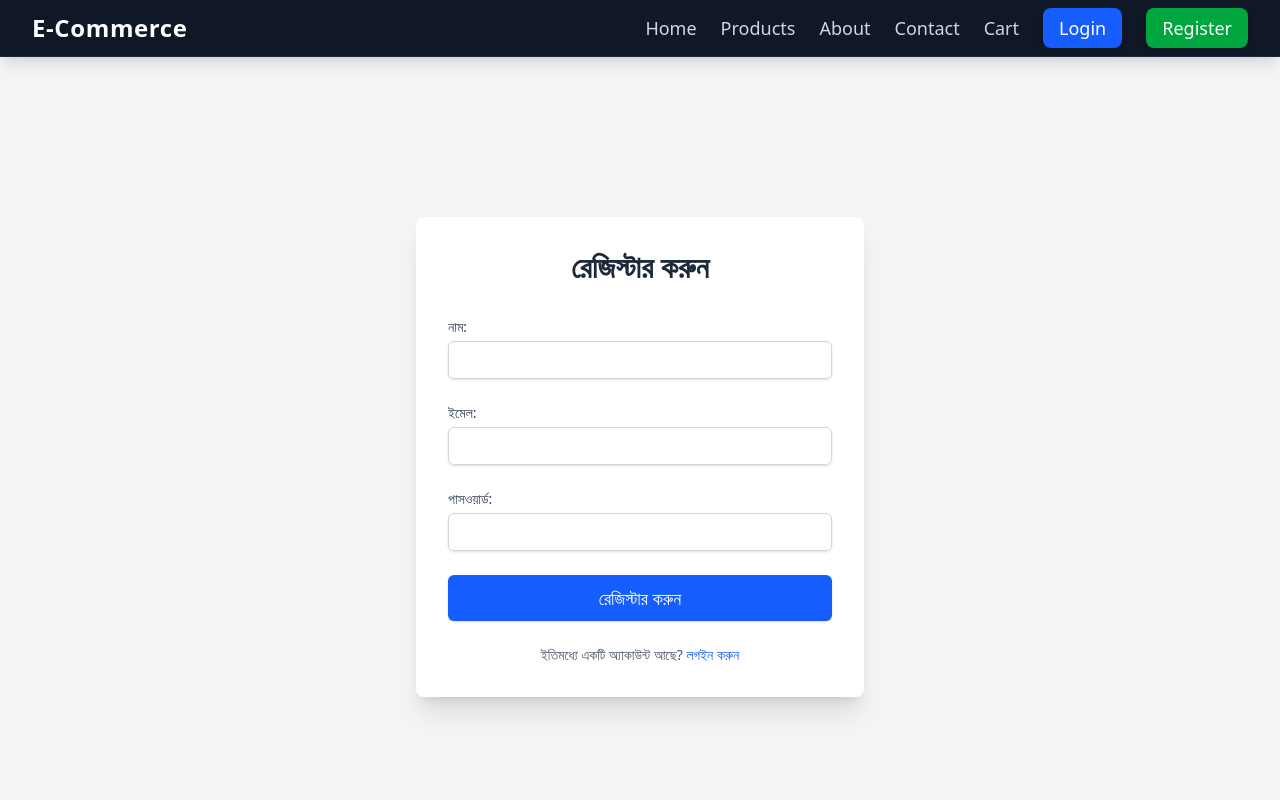
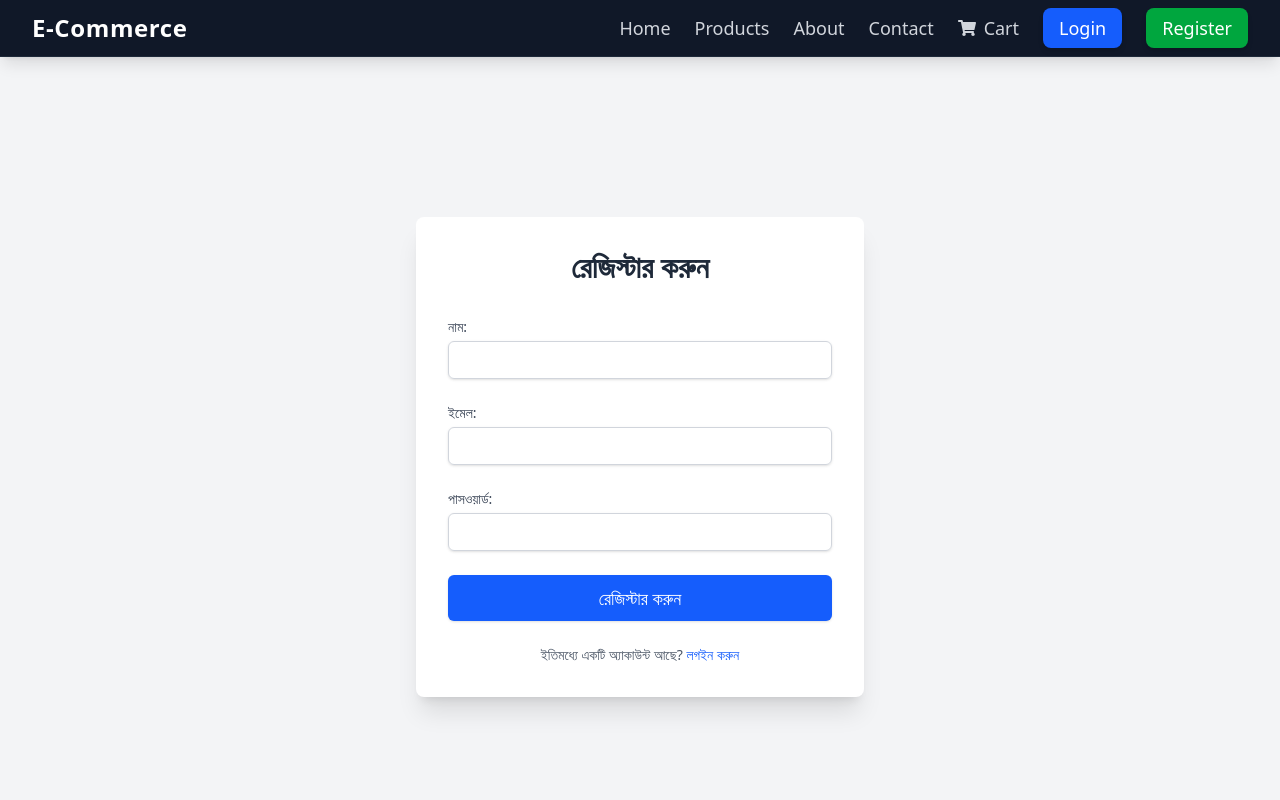
Before and after one commit to shanto096/next-e-commerce-project, a Next.js app: page /register in a window 1280 px wide. Shown: the top 800 px of the page. Built offline with nearby package versions, Linux system fonts and the light colour scheme; no server answers.

Commit message:
adding navbar

```diff
--- a/app/components/Navbar.jsx
+++ b/app/components/Navbar.jsx
@@ -2,18 +2,17 @@
 import React, { useState, useRef, useEffect } from "react";
 import Link from "next/link";
 import { useAuth } from "../context/AuthContext"; // Assuming AuthContext provides user.name, user.email, user.role
+import { FaShoppingCart } from 'react-icons/fa'; // কার্ট আইকন ইম্পোর্ট করুন
 
 const Navbar = () => {
-  const { user, logout } = useAuth();
-  const [showUserModal, setShowUserModal] = useState(false); // State to control user modal visibility
-  const modalRef = useRef(null); // Ref for the modal to detect clicks outside
+  const { user, logout, cartCount  } = useAuth();
+  const [showUserModal, setShowUserModal] = useState(false);
+  const modalRef = useRef(null);
 
-  // Function to toggle user modal visibility
   const toggleUserModal = () => {
     setShowUserModal(!showUserModal);
   };
 
-  // Effect to close modal when clicking outside
   useEffect(() => {
     const handleClickOutside = (event) => {
       if (modalRef.current && !modalRef.current.contains(event.target)) {
@@ -21,11 +20,9 @@ const Navbar = () => {
       }
     };
 
-    // Add event listener when modal is open
     if (showUserModal) {
       document.addEventListener("mousedown", handleClickOutside);
     } else {
-      // Clean up event listener when modal is closed
       document.removeEventListener("mousedown", handleClickOutside);
     }
 
@@ -50,7 +47,19 @@ const Navbar = () => {
         <li><Link href="/products" className="text-gray-300 hover:text-white transition duration-300 text-lg">Products</Link></li>
         <li><Link href="/about" className="text-gray-300 hover:text-white transition duration-300 text-lg">About</Link></li>
         <li><Link href="/contact" className="text-gray-300 hover:text-white transition duration-300 text-lg">Contact</Link></li>
-        <li><Link href="/cart" className="text-gray-300 hover:text-white transition duration-300 text-lg">Cart</Link></li>
+
+        {/* Cart Item with count badge */}
+        <li className="relative">
+          <Link href="/cart" className="flex items-center text-gray-300 hover:text-white transition duration-300 text-lg">
+            <FaShoppingCart className="mr-2" />
+            <span>Cart</span>
+            {cartCount > 0 && (
+              <span className="absolute -top-3 left-8 bg-red-600 text-white text-xs rounded-full h-5 w-5 flex items-center justify-center">
+                {cartCount}
+              </span>
+            )}
+          </Link>
+        </li>
 
         {/* Conditional rendering for authenticated vs. unauthenticated users */}
         {!user ? (
@@ -63,7 +72,7 @@ const Navbar = () => {
             {/* User Avatar and Name */}
             <button
               onClick={toggleUserModal}
-              className="flex items-center space-x-2 text-white  rounded-full p-1 transition duration-300 "
+              className="flex items-center space-x-2 text-white rounded-full p-1 transition duration-300"
             >
               {/* Simple SVG Avatar */}
               <svg
```
